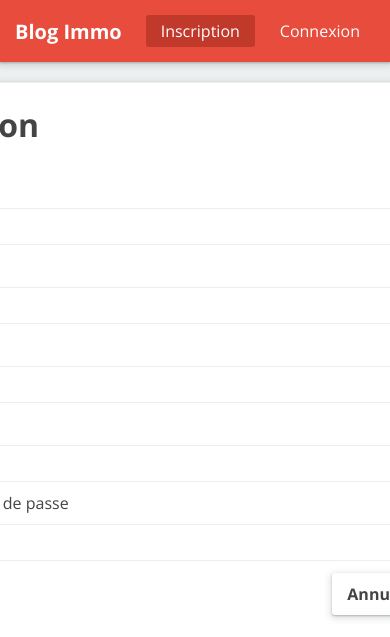
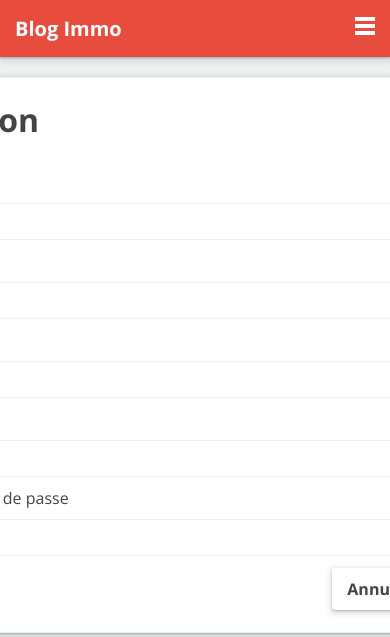
Before and after one commit to yassine-fullstack/blog-immo, a PHP site: page /auth-register.php in a window 390 px wide; the page is wider, and only the part inside the window is pictured. Shown: the top 637 px of that part. Run offline with PHP 8.4, Linux system fonts and the light colour scheme.

Commit message:
mobile responsive top bar

```diff
--- a/form-article.php
+++ b/form-article.php
@@ -102,7 +102,7 @@ if ($_SERVER['REQUEST_METHOD'] === 'POST') {
 
 <head>
   <?php require_once 'includes/head.php' ?>
-  <!-- <link rel="stylesheet" href="/public/css/form-article.css"> -->
+  <link rel="stylesheet" href="/public/css/form-article.css">
   <title><?= $id ? 'Modifier' : 'Créer' ?> un article</title>
 </head>
 
--- a/includes/header.php
+++ b/includes/header.php
@@ -4,6 +4,33 @@ $currentUser = $currentUser ?? false;
 
 <header>
   <a href="/" class="logo">Blog Immo</a>
+
+  <div class="header-mobile">
+    <div class="header-mobile-icon">
+      <img src="/public/img/bar.png">
+    </div>
+    <ul class="header-mobile-list ">
+      <?php if ($currentUser) : ?>
+        <li class=<?= $_SERVER['REQUEST_URI'] === '/form-article.php' ? 'active' : '' ?>>
+          <a href="/form-article.php">Écrire un article</a>
+        </li>
+        <li>
+          <a href="/auth-logout.php">Déconnexion</a>
+        </li>
+        <li class="<?= $_SERVER['REQUEST_URI'] === '/profile.php' ? 'active' : '' ?>">
+          <a href="/profile.php">Mon espace</a>
+        </li>
+      <?php else : ?>
+        <li class=<?= $_SERVER['REQUEST_URI'] === '/auth-register.php' ? 'active' : '' ?>>
+          <a href="/auth-register.php">Inscription</a>
+        </li>
+        <li class=<?= $_SERVER['REQUEST_URI'] === '/auth-login.php' ? 'active' : '' ?>>
+          <a href="/auth-login.php">Connexion</a>
+        </li>
+      <?php endif; ?>
+    </ul>
+  </div>
+
   <ul class="header-menu">
     <?php if ($currentUser) : ?>
       <li class=<?= $_SERVER['REQUEST_URI'] === '/form-article.php' ? 'active' : '' ?>>
--- a/public/css/form-article.css
+++ b/public/css/form-article.css
@@ -47,7 +47,7 @@
   /* Media Queries */
 
 /* Pour les écrans de taille moyenne (tablettes) */
-@media (max-width: 768px) {
+@media (max-width: 800px) {
     .form-container {
       width: 60rem;
       padding: 0 1rem;
--- a/public/css/style.css
+++ b/public/css/style.css
@@ -113,6 +113,8 @@
 
   /* header */
 
+
+
   header {
     background-color: var(--primary);
     padding: 1.5rem;
@@ -122,13 +124,14 @@
     flex-flow: row nowrap;
     justify-content: space-between;
     align-items: center;
+    position: relative;
   }
 
   .header-menu{
 
     margin: 0;
     display: flex;
-    flex-flow: row;
+    flex-direction: row;
     align-items:center ;
 
   }
@@ -168,6 +171,59 @@
 
     background-color: var(--dark);
   }
+
+  .header-mobile{
+    display: none;
+  }
+
+  .header-mobile-list{
+    display: none;
+    position: absolute;
+    left:0;
+    width: 100%;
+    color:var(--text-color);
+    background: var(--background-light);
+
+  }
+
+  .show{
+    display: block;
+
+  }
+
+  .header-mobile-list li{
+    padding: 1rem;
+  }
+
+  .header-mobile-list li.active{
+    color:white;
+    font-weight: 700;
+  }
+
+  /*  header media query  */
+
+@media only screen and (max-width: 800px) {
+
+  .header-menu{
+    display: none;
+  }
+
+  .header-mobile{
+    display: block;
+  }
+
+  .form-container{
+    width: 100%;
+  }
+
+  .content{
+    padding: 1rem;
+  }
+
+}
+
+
+
 
   /* footer */
 
--- a/public/js/index.js
+++ b/public/js/index.js
@@ -1 +1,5 @@
-console.log('Yassine est dans la place !');
+const headerMobileButton=document.querySelector('.header-mobile-icon');
+const headerMobileList=document.querySelector('.header-mobile-list');
+headerMobileButton.addEventListener('click', ()=>{
+    headerMobileList.classList.toggle('show');
+});
```
Also changed, not shown: public/img/bar.png (added).
